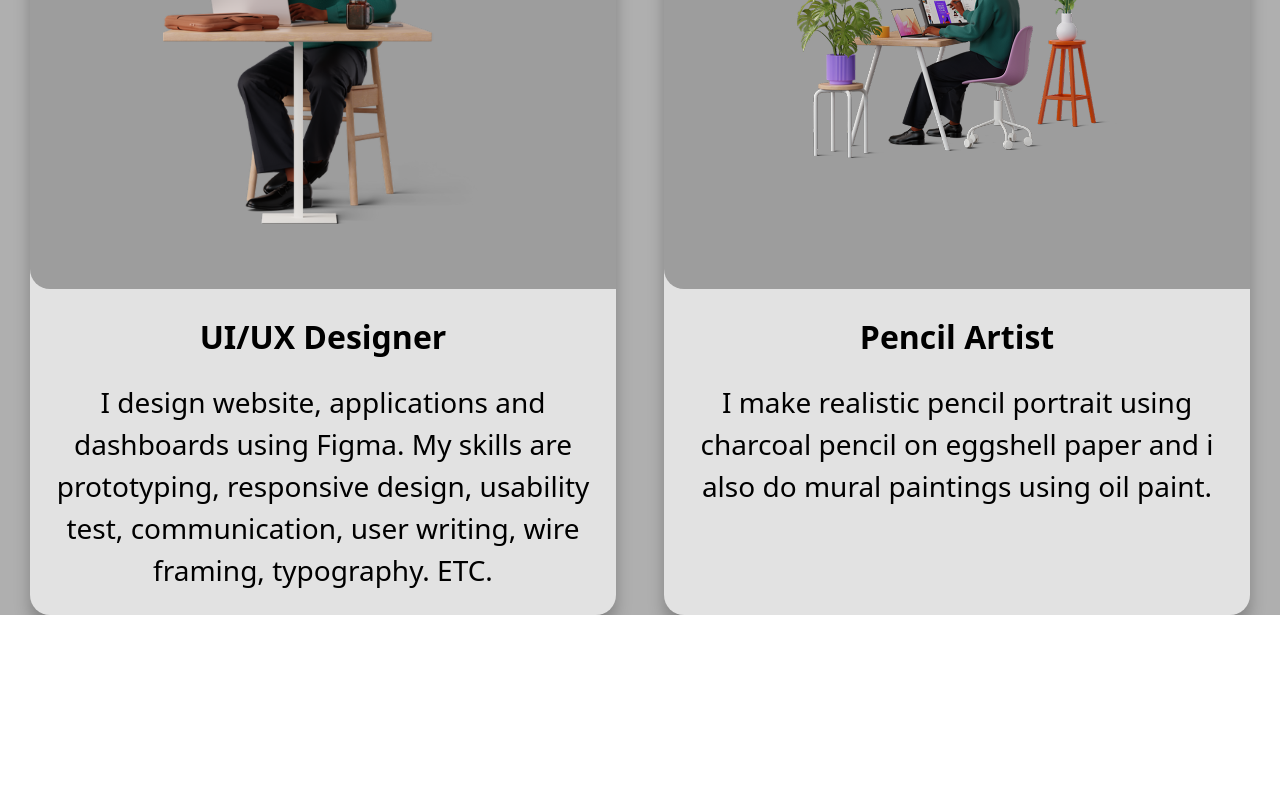
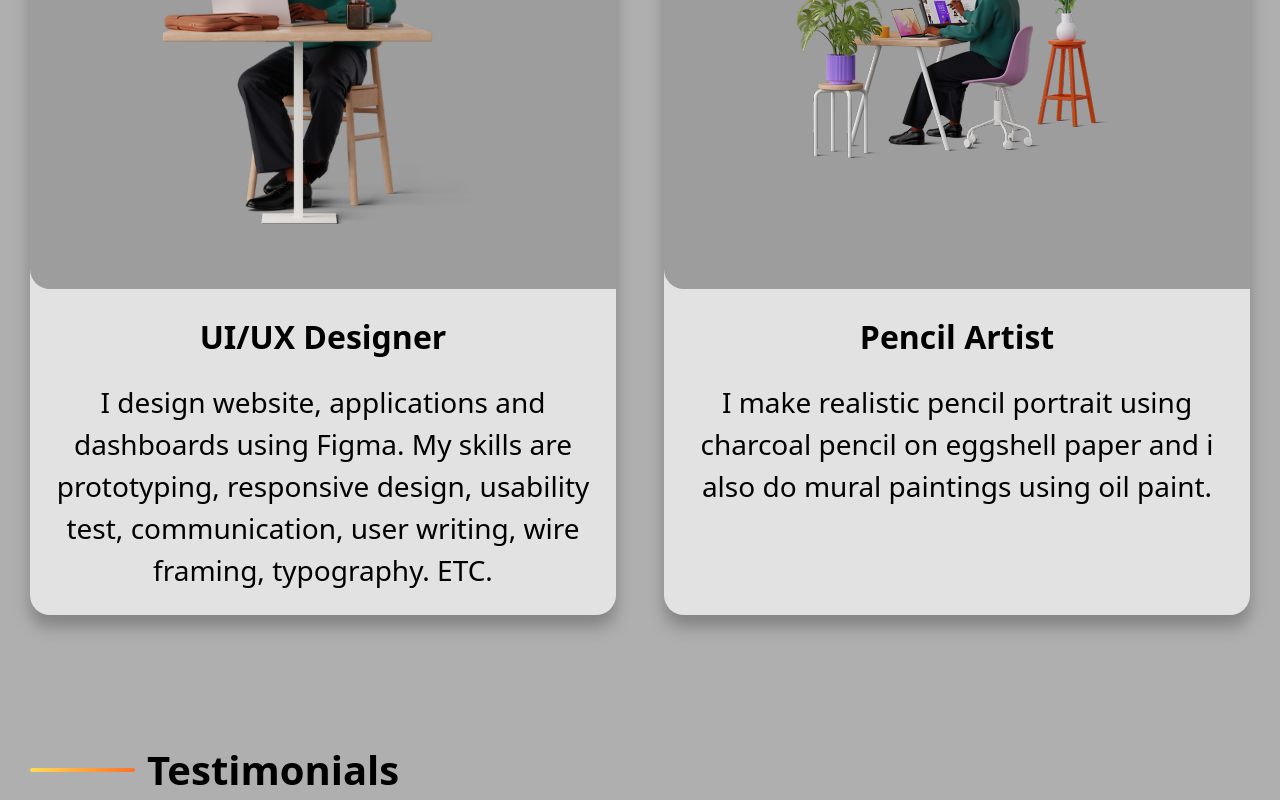
Before and after one commit to devsultan06/portfolio-samart, a Next.js app: page / in a window 1280 px wide. Shown: the part 3519-4319 px from the top of the page. Before the commit the page ends 4134 px from the top, so only its background shows below. Built offline with nearby package versions, Linux system fonts and the light colour scheme; a web font is replaced by a local one.

Commit message:
chore(update)

```diff
--- a/app/page.tsx
+++ b/app/page.tsx
@@ -6,6 +6,7 @@ import Marque from "@components/layout/Marque";
 import Services from "@components/home/Services";
 import CustomImage from "@components/ui/CustomImage";
 import Recent from "@components/home/Recent";
+import Testimonials from "@components/home/Testimonials";
 
 export default function Home() {
   return (
@@ -13,8 +14,9 @@ export default function Home() {
 
       <HeaderHome />
       <About />
-      <Services/>
-      <Recent/>
+      <Services />
+      <Recent />
+      <Testimonials />
 
     </div>
   );
```
